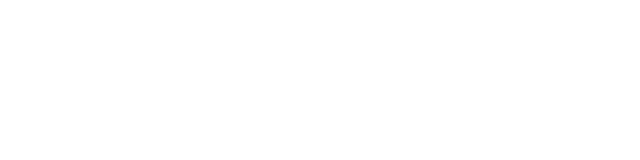
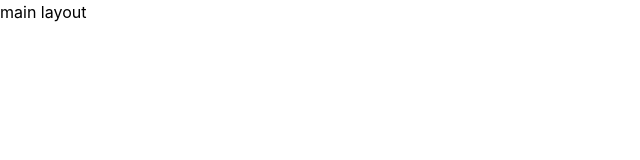
Before and after one commit to vladimir-kott/crypto_dev-y, a React (Create React App) app: page / in a window 1280 px wide. Shown: the top 160 px of the page, without its empty margins (0-640 px from the left). Built offline with nearby package versions, Linux system fonts and the light colour scheme.

Commit message:
add layouts

```diff
--- a/package.json
+++ b/package.json
@@ -7,6 +7,7 @@
     "@testing-library/react": "^13.3.0",
     "@testing-library/user-event": "^13.5.0",
     "react": "^18.1.0",
+    "react-bootstrap-icons": "^1.8.2",
     "react-dom": "^18.1.0",
     "react-scripts": "5.0.1",
     "web-vitals": "^2.1.4"
--- a/src/App.js
+++ b/src/App.js
@@ -1,9 +1,9 @@
-import logo from './logo.svg';
+import Main from './app/layouts/main';
 
 function App() {
   return (
     <div className="App">
-
+      <Main/>
     </div>
   );
 }
--- /dev/null
+++ b/src/app/layouts/main.jsx
@@ -0,0 +1,9 @@
+import React from "react";
+
+const Main = () => {
+    return (
+        <p>main layout</p>
+    );
+}
+
+export default Main;
```
Also changed, not shown: 1 other file (tests, documents, lock files or other folders).
